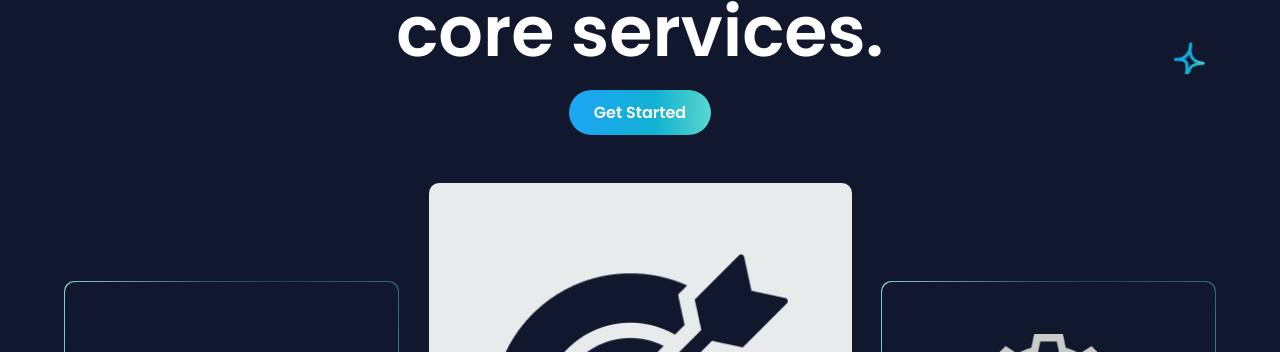
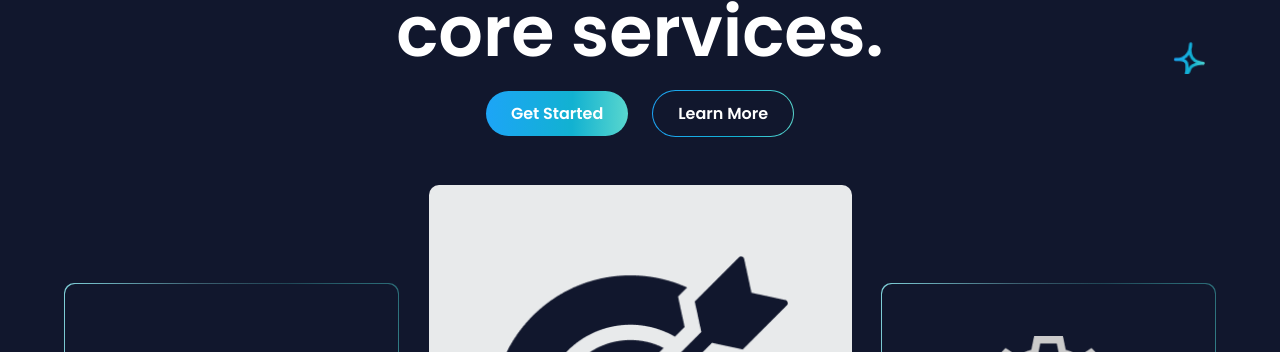
Before and after one commit to piojeet/dasap, a plain HTML site: page index.html in a window 1280 px wide. Shown: the part 375-727 px from the top of the page. Drawn offline with nearby package versions, Linux system fonts and the light colour scheme.

Commit message:
first commit

```diff
--- a/index.html
+++ b/index.html
@@ -57,7 +57,10 @@
                         services.
                     </h1>
 
-                    <button class="get-btn">Get Started</button>
+                    <div class="hero-btn-box">
+                        <button class="get-btn">Get Started</button>
+                        <button class="learn-btn"><span>Learn More</span></button>
+                    </div>
 
                     <div class="growth-boxes">
                         <div class="box">
--- a/style.css
+++ b/style.css
@@ -154,13 +154,20 @@ header nav ul a:hover::after {
     background-clip: text;
 }
 
+.hero-btn-box {
+    display: flex;
+    align-items: center;
+    justify-content: center;
+    column-gap: 1.5rem;
+}
+
 .get-btn {
     outline: none;
     border: none;
     display: block;
     background: linear-gradient(91.29deg, #1FA2FF -13.05%, rgba(18, 216, 250, 0.8) 60.61%, #A6FFCB 142.68%);
     width: fit-content;
-    margin: auto;
+    /* margin: auto; */
     padding: 10px 25px;
     border-radius: 100vh;
     transition: background .3s;
@@ -172,7 +179,35 @@ header nav ul a:hover::after {
     font-weight: 600;
 }
 
-.get-btn:hover {
+.learn-btn {
+    outline: none;
+    border: none;
+    display: block;
+    background: linear-gradient(91.29deg, #1FA2FF -13.05%, rgba(18, 216, 250, 0.8) 60.61%, #A6FFCB 142.68%);
+    width: fit-content;
+    /* margin: auto; */
+padding: 1px;
+    border-radius: 100vh;
+    transition: background .3s;
+    color: var(--white-colo);
+    cursor: pointer;
+    margin-top: 1rem;
+    margin-bottom: 3rem;
+    font-size: 16px;
+    font-weight: 600;
+}
+
+.learn-btn span {
+    display: block;
+    width: 100%;
+    height: 100%;
+    border-radius: 100vh;
+    padding: 10px 25px;
+    background: var(--bg-color);
+}
+
+.get-btn:hover,
+.learn-btn:hover {
     background: linear-gradient(91.29deg, #A6FFCB -13.05%, rgba(18, 216, 250, 0.8) 60.61%, #1FA2FF 142.68%);
 }
 
@@ -431,13 +466,13 @@ header nav ul a:hover::after {
     width: 100%;
 }
 
-.product-box-head {
+.product-box-head h3 {
     font-size: 22px;
     font-weight: 600;
     color: var(--bg-color);
     text-align: center;
     border-bottom: 1px solid #292E4233;
-    padding: 10px 0;
+    padding: 10px 10px;
     height: 90px;
     align-content: center;
 }
@@ -1041,8 +1076,9 @@ footer {
         font-size: 18px;
     }
 
-    .product-box-head {
+    .product-box-head h3 {
         font-size: 18px;
+        padding: 10px 0;
     }
 
     .product-boxes {
@@ -1146,6 +1182,10 @@ footer {
         margin-bottom: 1rem;
     }
 
+    .hero-head::before {
+        bottom: -50%;
+    }
+
 
 }
 
@@ -1180,7 +1220,7 @@ footer {
 
 
 
-@media only screen and (max-width: 425px) {
+@media only screen and (max-width: 750px) {
     .growth-boxes .box-bg-fill {
         max-width: 135px;
         height: 152px;
@@ -1272,7 +1312,8 @@ footer {
 
     .hero-head::before,
     .hero-head::after {
-        display: none;
+        width: 1.5rem;
+        height: 1.5rem;
     }
 }
 
@@ -1326,4 +1367,13 @@ footer {
         max-width: 120px;
         height: 130px;
     }
+
+    .hero-btn-box {
+        gap: 1rem;
+    }
+
+    .learn-btn span,
+    .get-btn {
+        font-size: 14px;
+    }
 }
```
